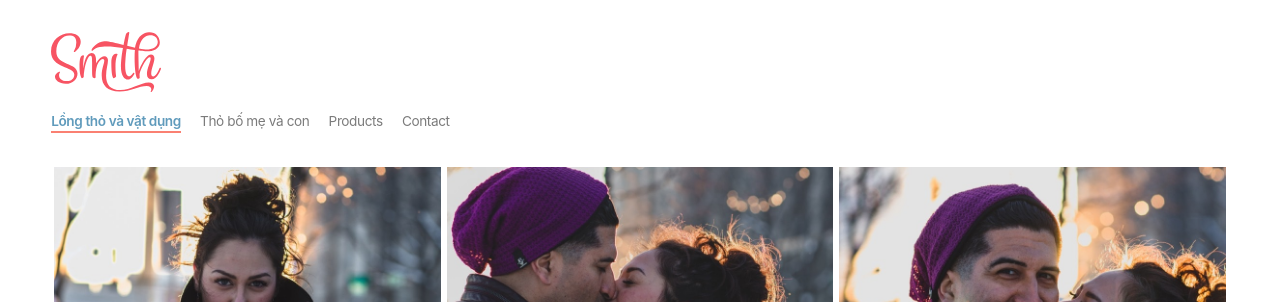
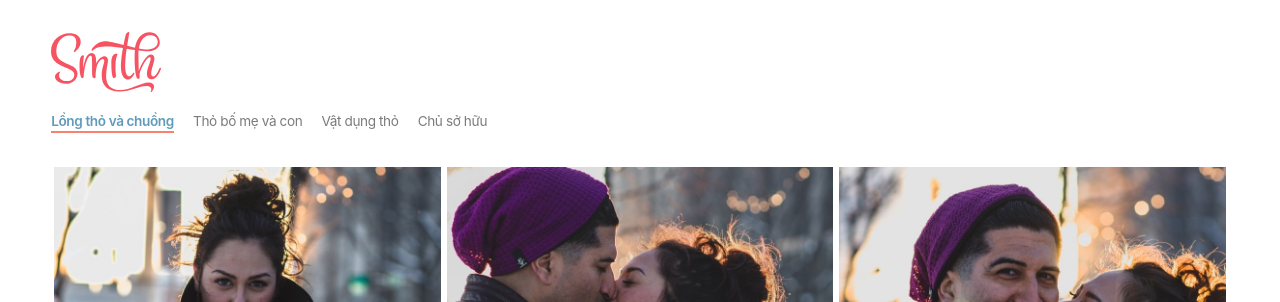
Before and after one commit to phamcongthuy/timothybsmith.photo, a Jekyll site: the page built from index.html, in a window 1280 px wide and 900 px high. Shown: the top 302 px of the window. Built offline with Jekyll 4.4.1, drawn with Linux system fonts in a browser that asks for light colours; some web fonts are replaced.

Commit message:
Update navigation.html

```diff
--- a/_includes/navigation.html
+++ b/_includes/navigation.html
@@ -1,8 +1,8 @@
 <nav>
   <ul class="navigation">
-    <li{% if page.url == '/' %} class="current"{% endif %}><a href="/">Lồng thỏ và vật dụng</a></li>
+    <li{% if page.url == '/' %} class="current"{% endif %}><a href="/">Lồng thỏ và chuồng</a></li>
     <li{% if page.url == '/weddings-events/' %} class="current"{% endif %}><a href="/weddings-events/">Thỏ bố mẹ và con</a></li>
-    <li{% if page.url == '/products/' %} class="current"{% endif %}><a href="/products/">Products</a></li>
-    <li{% if page.url == '/contact/' %} class="current"{% endif %}><a href="/contact/">Contact</a></li>
+    <li{% if page.url == '/products/' %} class="current"{% endif %}><a href="/products/">Vật dụng thỏ</a></li>
+    <li{% if page.url == '/contact/' %} class="current"{% endif %}><a href="/contact/">Chủ sở hữu</a></li>
   </ul>
 </nav>
```
